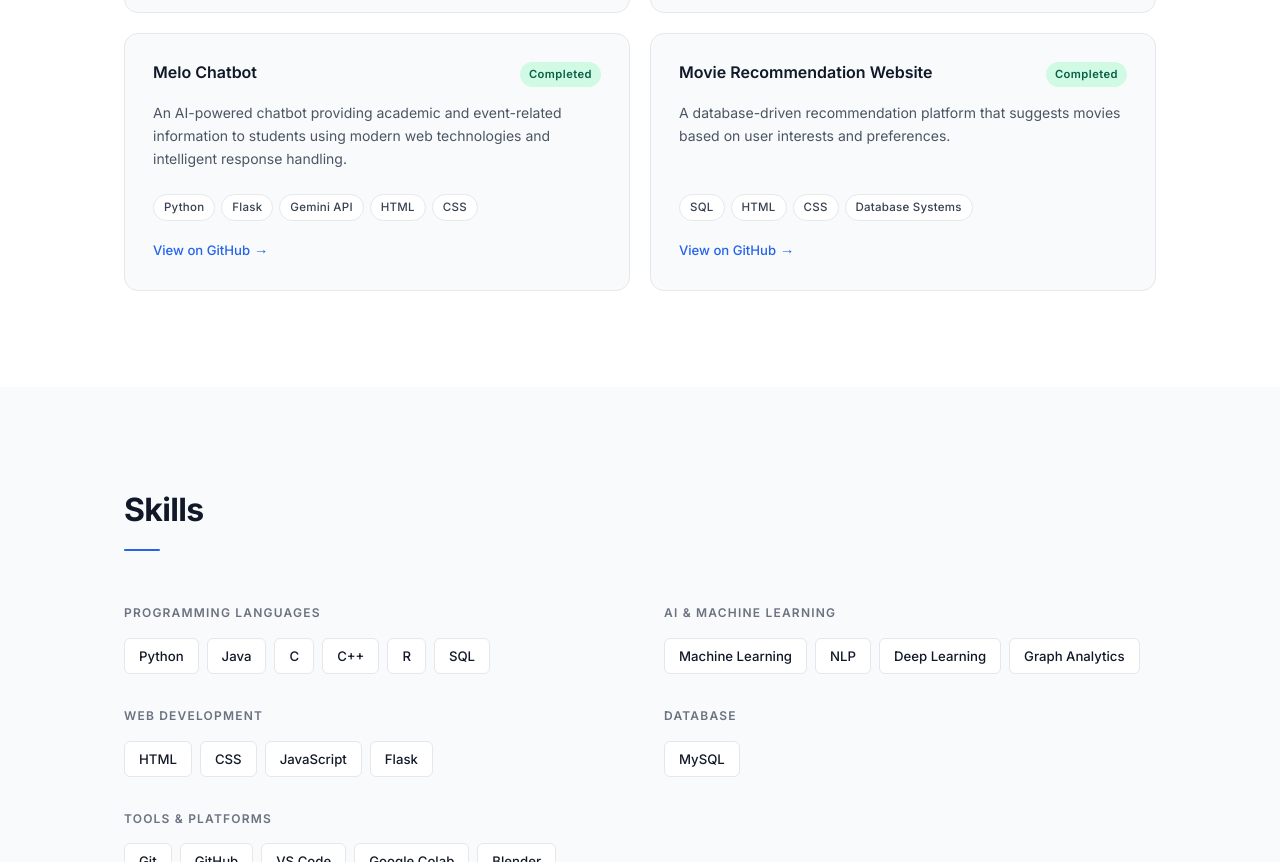
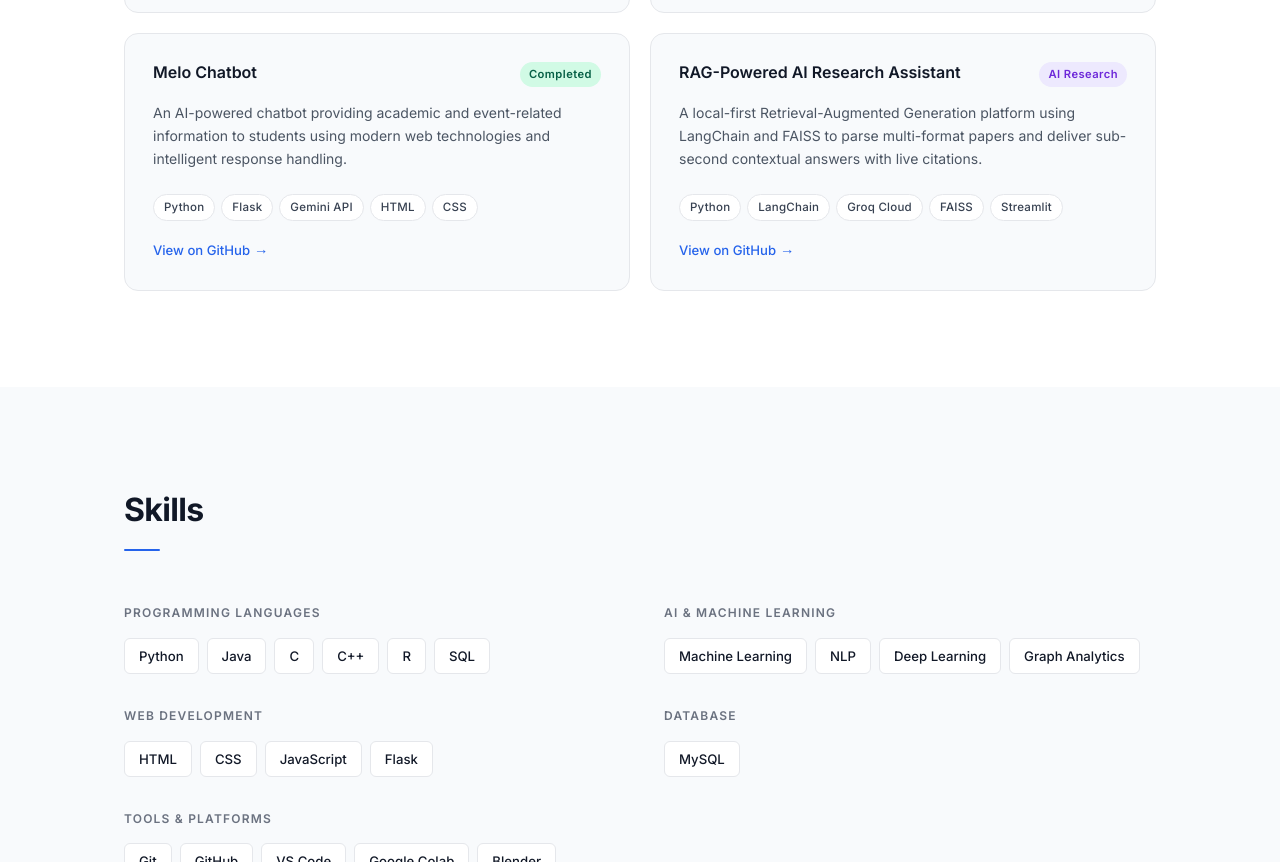
Before and after one commit to mariaroselind/mariaroselind.github.io, a plain HTML site: page index.html in a window 1280 px wide. Shown: the part 3030-3892 px from the top of the page. Drawn offline with Linux system fonts and the light colour scheme.

Commit message:
Update index.html

```diff
--- a/index.html
+++ b/index.html
@@ -255,25 +255,26 @@
             </div>
           </article>
 
-          <article class="project-card reveal">
+         <article class="project-card reveal">
             <div class="project-card-top">
               <div class="project-header">
-                <h3 class="project-name">Movie Recommendation Website</h3>
-                <span class="badge badge-done">Completed</span>
+                <h3 class="project-name">RAG-Powered AI Research Assistant</h3>
+                <span class="badge badge-research">AI Research</span>
               </div>
               <p class="project-desc">
-                A database-driven recommendation platform that suggests movies based on
-                user interests and preferences.
+                A local-first Retrieval-Augmented Generation platform using LangChain and FAISS
+                to parse multi-format papers and deliver sub-second contextual answers with live citations.
               </p>
             </div>
             <div class="project-card-bottom">
               <div class="project-tags">
-                <span class="tag">SQL</span>
-                <span class="tag">HTML</span>
-                <span class="tag">CSS</span>
-                <span class="tag">Database Systems</span>
+                <span class="tag">Python</span>
+                <span class="tag">LangChain</span>
+                <span class="tag">Groq Cloud</span>
+                <span class="tag">FAISS</span>
+                <span class="tag">Streamlit</span>
               </div>
-              <a href="https://github.com/mariaroselind" class="project-link" target="_blank" rel="noopener noreferrer">
+              <a href="https://github.com/mariaroselind/AI-Research-Assistant" class="project-link" target="_blank" rel="noopener noreferrer">
                 View on GitHub <span class="arrow">→</span>
               </a>
             </div>
```
